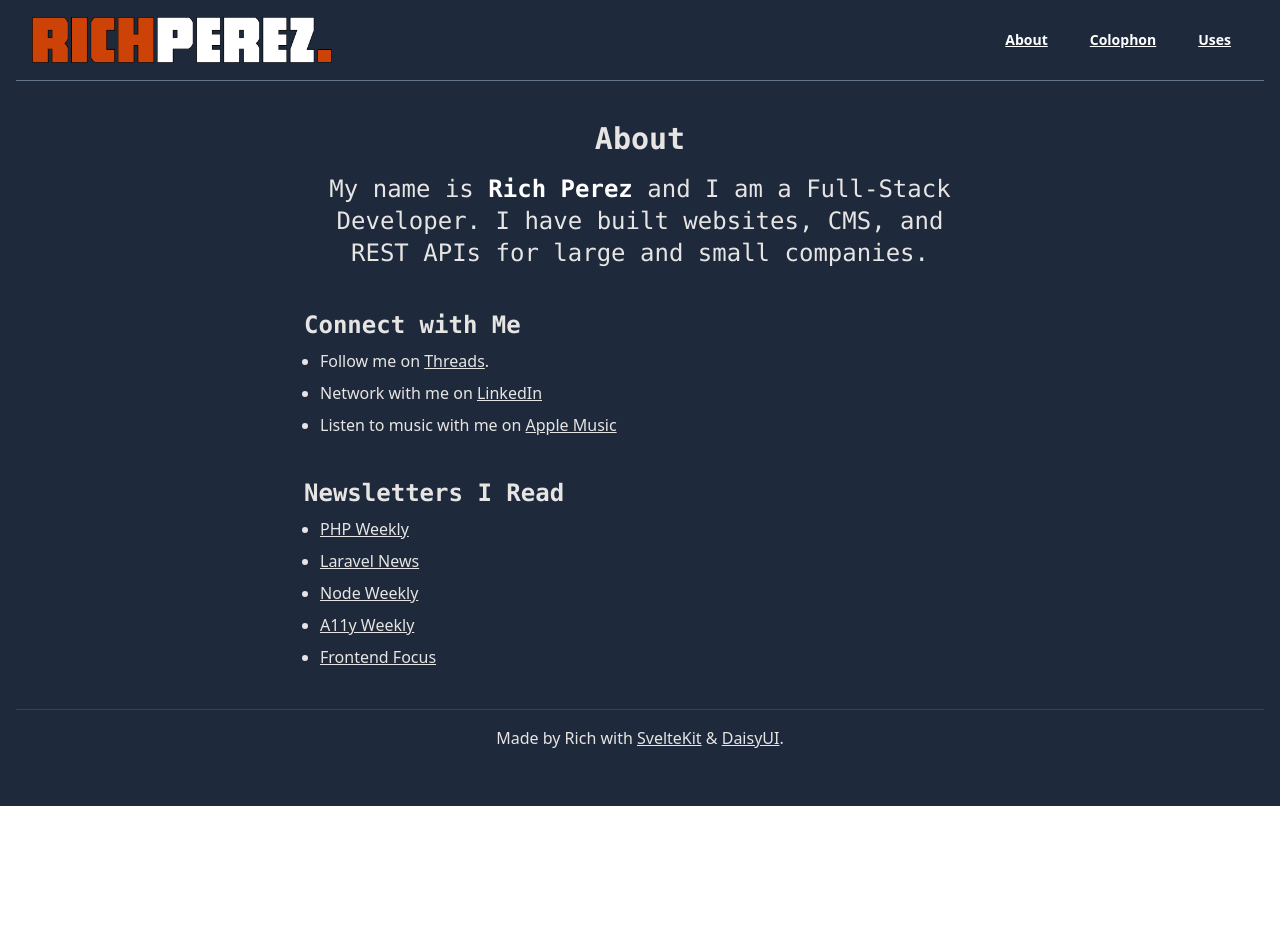
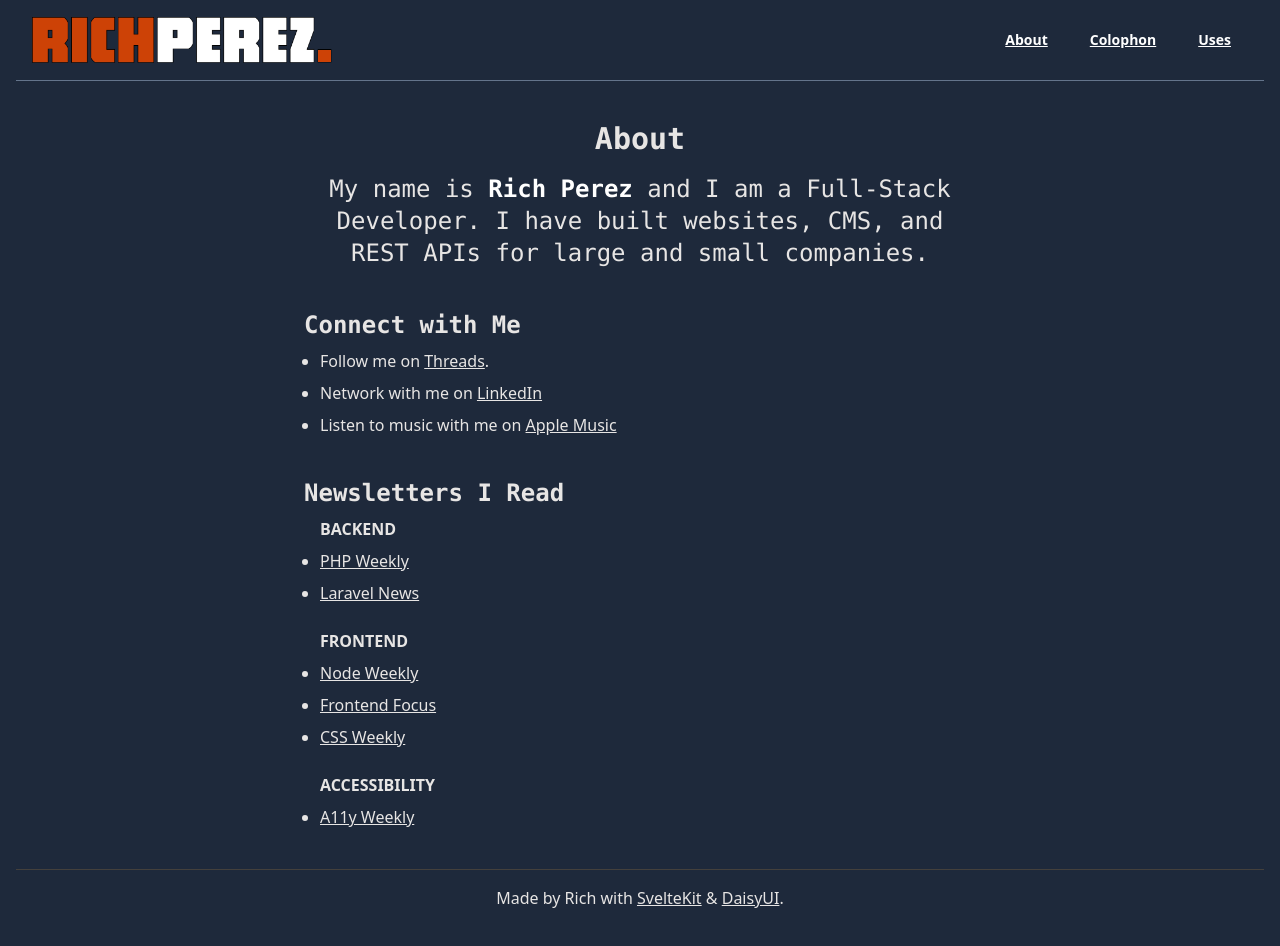
Before and after one commit to perez-rich/richperez.dev, a SvelteKit app: page /about in a window 1280 px wide. Shown: the top 946 px of the page. Before the commit the page ends 806 px from the top, so only its background shows below. Built offline with nearby package versions, Linux system fonts and the light colour scheme.

Commit message:
added more newsletters

```diff
--- a/src/routes/about/+page.svelte
+++ b/src/routes/about/+page.svelte
@@ -7,10 +7,10 @@
 </svelte:head>
 
 <section class="mx-auto max-w-2xl font-mono text-xl md:text-2xl text-center py-10">
-	<PageHeading label="About"/>
+	<PageHeading label="About" />
 	<p>
-		My name is <strong class="font-black text-white">Rich Perez</strong> and I am a Full-Stack Developer. I have
-		built websites, CMS, and REST APIs for large and small companies.
+		My name is <strong class="font-black text-white">Rich Perez</strong> and I am a Full-Stack Developer. I have built
+		websites, CMS, and REST APIs for large and small companies.
 	</p>
 </section>
 
@@ -19,7 +19,8 @@
 	<ul class="px-4 list-disc flex flex-col gap-2">
 		<li>Follow me on <a href="https://www.threads.net/@imperez5" target="_blank">Threads</a>.</li>
 		<li>Network with me on <a href="https://www.linkedin.com/in/imperez/" target="_blank">LinkedIn</a></li>
-		<li>Listen to music with me on <a href="https://music.apple.com/profile/imperez" target="_blank">Apple Music</a>
+		<li>
+			Listen to music with me on <a href="https://music.apple.com/profile/imperez" target="_blank">Apple Music</a>
 		</li>
 	</ul>
 </section>
@@ -27,10 +28,18 @@
 <section class="mx-auto max-w-2xl flex flex-col gap-2 mt-10">
 	<h2 class="text-2xl font-bold font-mono">Newsletters I Read</h2>
 	<ul class="px-4 list-disc flex flex-col gap-2">
+		<li class="list-none uppercase font-bold">Backend</li>
 		<li><a href="https://www.phpweekly.com" target="_blank">PHP Weekly</a></li>
 		<li><a href="https://laravel-news.com" target="_blank">Laravel News</a></li>
+	</ul>
+	<ul class="px-4 list-disc flex flex-col gap-2 mt-4">
+		<li class="list-none uppercase font-bold">Frontend</li>
 		<li><a href="https://nodeweekly.com" target="_blank">Node Weekly</a></li>
+		<li><a href="https://frontendfoc.us" target="_blank">Frontend Focus</a></li>
+		<li><a href="https://css-weekly.com" target="_blank">CSS Weekly</a></li>
+	</ul>
+	<ul class="px-4 list-disc flex flex-col gap-2 mt-4">
+		<li class="list-none uppercase font-bold">Accessibility</li>
 		<li><a href="https://a11yweekly.com" target="_blank">A11y Weekly</a></li>
-		<li><a href="https://frontendfoc.us" target="_blank">Frontend Focus</a></li>
 	</ul>
 </section>
```
